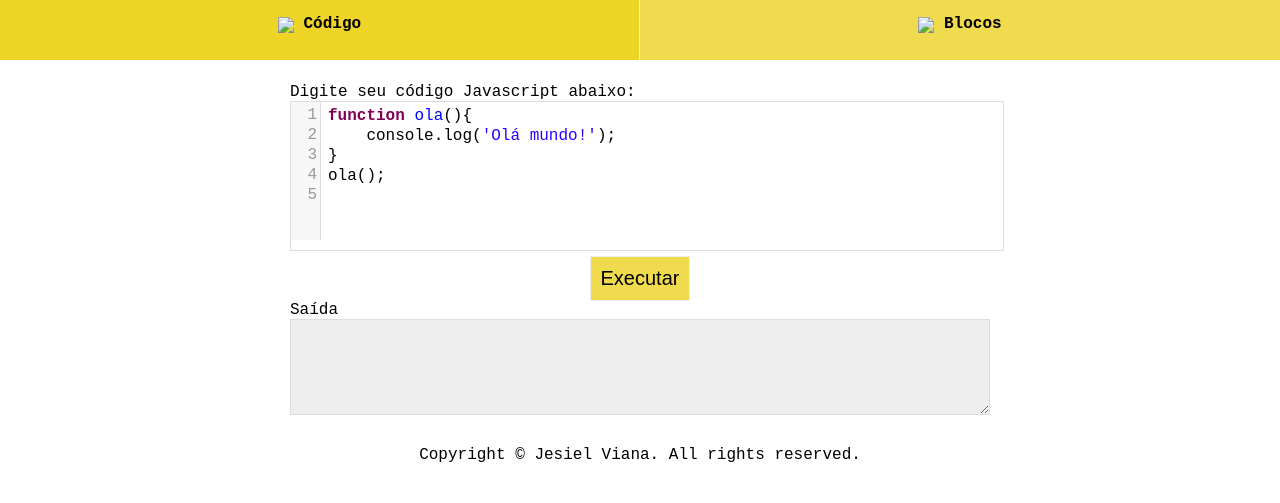
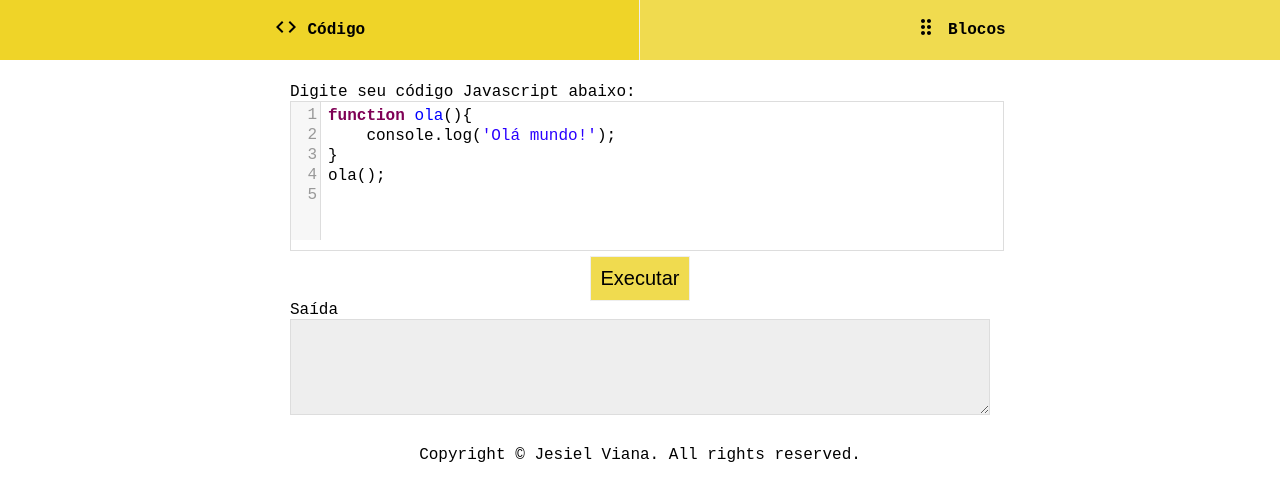
Before and after one commit to jesielviana/CodarJS, a website: page index.html in a window 1280 px wide. Drawn offline with Linux system fonts and the light colour scheme; the site is published under a folder, as on GitHub Pages, so addresses that start at the root find nothing.

Commit message:
Update index.html

```diff
--- a/index.html
+++ b/index.html
@@ -31,8 +31,8 @@
 <body>
 
     <div class="navbar">
-        <a href="#"> <img class="icone" src="/images/code.svg"> Código</a>
-        <a href="codar.html"> <img class="icone" src="/images/drag.svg"> Blocos</a>
+        <a href="#"> <img class="icone" src="images/code.svg"> Código</a>
+        <a href="codar.html"> <img class="icone" src="images/drag.svg"> Blocos</a>
     </div>
 
     <main>
```
